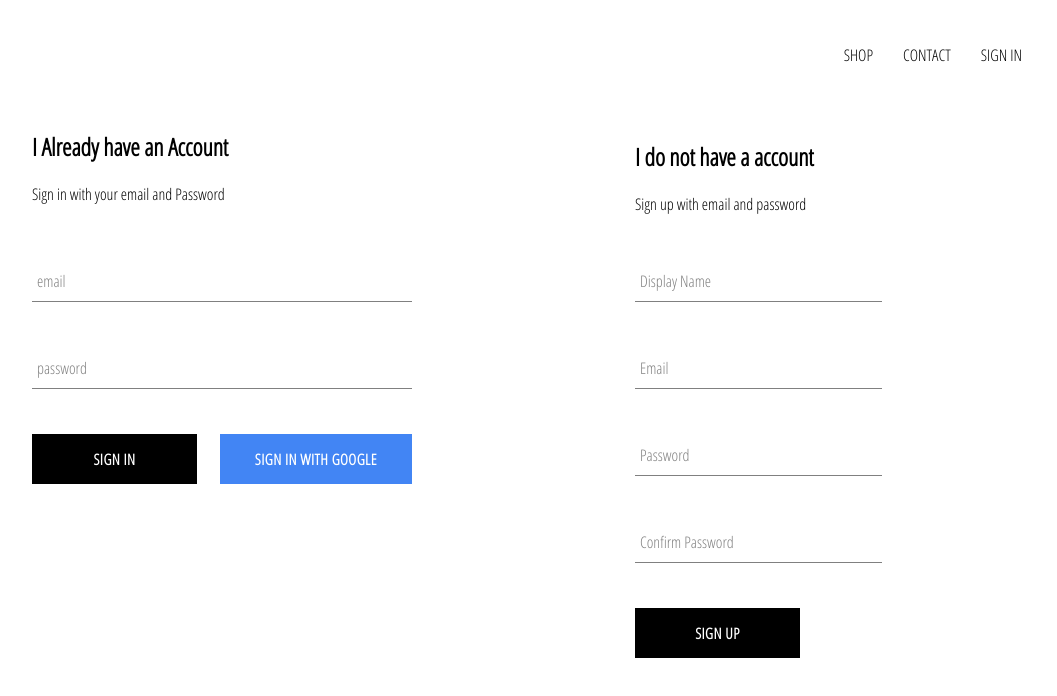
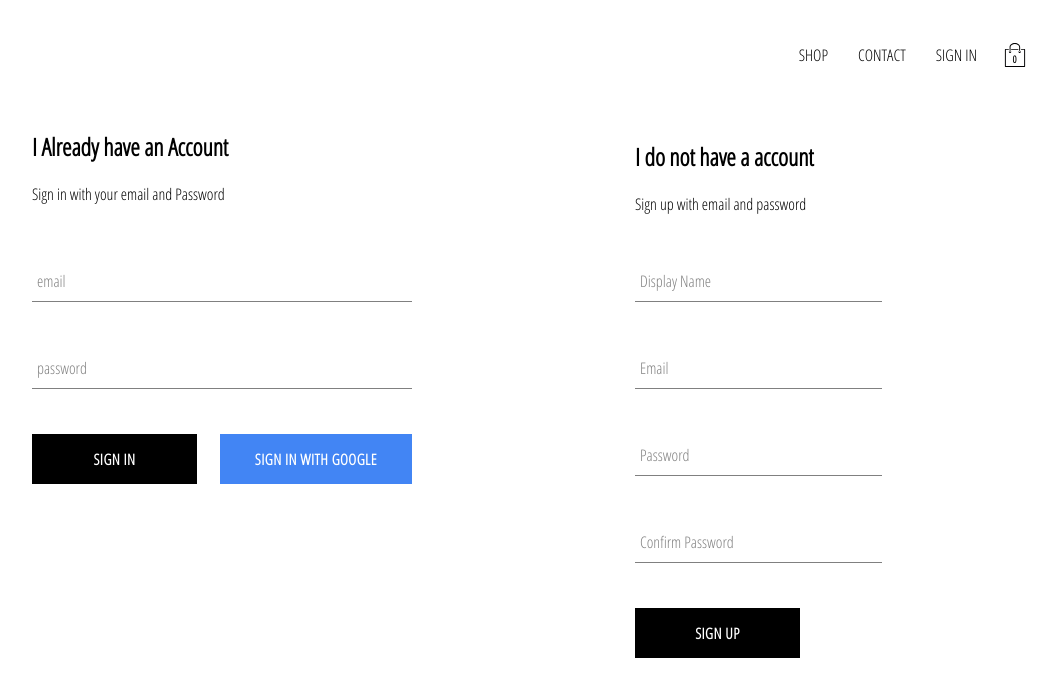
Before and after one commit to hk540539/ecom-react, a React (Create React App) app: page /signin in a window 1280 px wide. Shown: the top 696 px of the page, without its empty margins (183-1240 px from the left). Built offline with nearby package versions, Linux system fonts and the light colour scheme; no server answers.

Commit message:
card-list svg and component

```diff
--- /dev/null
+++ b/src/components/cart-icon/cart-icon.component.jsx
@@ -0,0 +1,12 @@
+import React from 'react';
+import { ReactComponent as ShoppingIcon } from '../../assets/shopping-bag.svg';
+import './cart-icon.style.scss';
+
+const CartIcon = () => (
+  <div className="cart-icon">
+    <ShoppingIcon className="shopping-icon" />
+    <span className="item-count">0</span>
+  </div>
+);
+
+export default CartIcon;
--- /dev/null
+++ b/src/components/cart-icon/cart-icon.style.scss
@@ -0,0 +1,21 @@
+.cart-icon {
+  width: 45px;
+  height: 45px;
+  position: relative;
+  display: flex;
+  align-items: center;
+  justify-content: center;
+  cursor: pointer;
+
+  .shopping-icon {
+    width: 24px;
+    height: 24px;
+  }
+
+  .item-count {
+    position: absolute;
+    font-size: 10px;
+    font-weight: bold;
+    bottom: 12px;
+  }
+}
--- a/src/components/header/header.component.jsx
+++ b/src/components/header/header.component.jsx
@@ -4,6 +4,7 @@ import { ReactComponent as Logo } from '../../assets/crown.svg';
 import './header.style.scss';
 import { auth } from '../../firebase/firebase.utils';
 import { useSelector } from 'react-redux';
+import CartIcon from '../cart-icon/cart-icon.component';
 
 const Header = () => {
   const currentUser = useSelector(state => state.user.currentUser);
@@ -29,6 +30,7 @@ const Header = () => {
             SIGN IN
           </Link>
         )}
+        <CartIcon />
       </div>
     </div>
   );
```
Also changed, not shown: src/assets/shopping-bag.svg (added).
